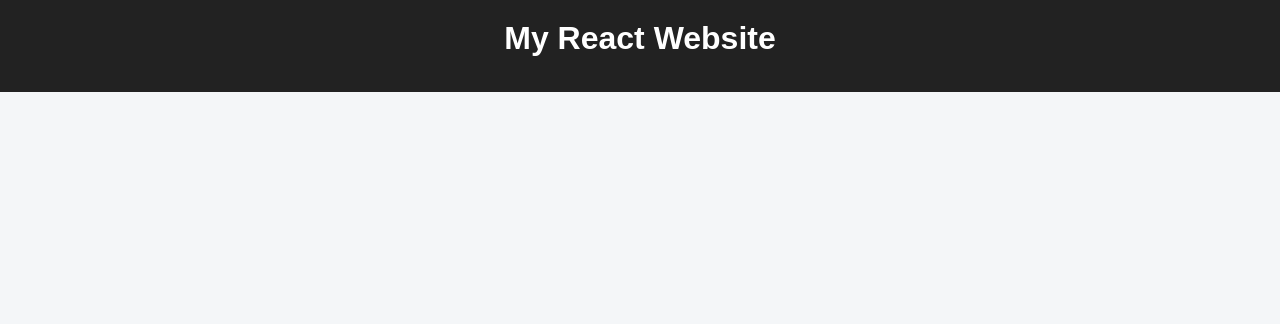
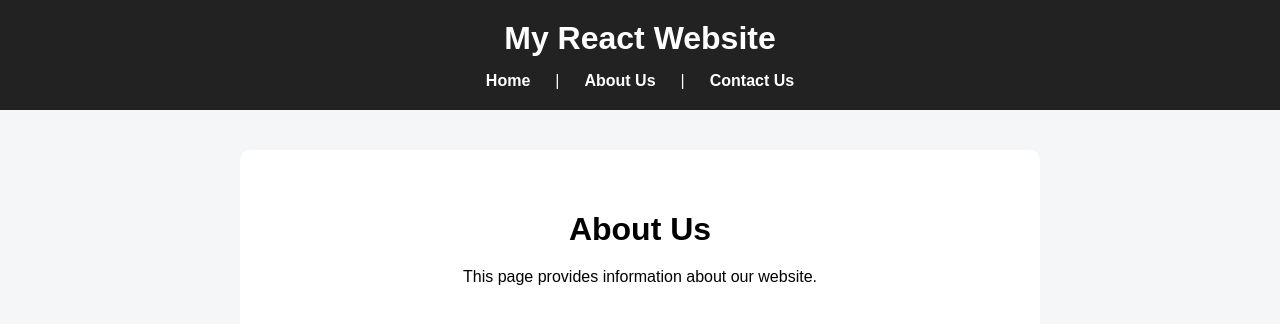
Before and after one commit to SHINSMOHANAN/rjs-16, a React (Create React App) app: page /aboutus in a window 1280 px wide. Shown: the top 324 px of the page. Built offline with nearby package versions, Linux system fonts and the light colour scheme.

Commit message:
Add files via upload

```diff
--- a/package.json
+++ b/package.json
@@ -2,6 +2,7 @@
   "name": "program16-react-router",
   "version": "1.0.0",
   "private": true,
+"homepage": "https://abdulbazeer.github.io/rjs-p16/",
   "dependencies": {
     "@testing-library/jest-dom": "^6.6.3",
     "@testing-library/react": "^16.3.0",
--- /dev/null
+++ b/src/About.js
@@ -0,0 +1,12 @@
+import React from "react";
+
+function About() {
+  return (
+    <div className="page">
+      <h1>About Us</h1>
+      <p>This page provides information about our website.</p>
+    </div>
+  );
+}
+
+export default About;
--- a/src/App.js
+++ b/src/App.js
@@ -1,42 +1,51 @@
 import React from "react";
+import {
+  BrowserRouter,
+  Routes,
+  Route,
+  Link
+} from "react-router-dom";
 
-// TODO: Import the required components from react-router-dom
-// TODO: include the Home component
-// TODO: include the About Us component
-// TODO: include the Contact Us component
+import Home from "./Home";
+import About from "./About";
+import Contacts from "./Contacts";
 
 function App() {
-
   return (
+    <BrowserRouter basename={process.env.NODE_ENV === 'production' ? '/rjs-p16' : ''}>
       <div>
-
         <header>
           <h1>My React Website</h1>
 
           <nav>
-          {/* TODO:
-              Create navigation links for:
-              1. Home
-              2. About Us
-              3. Contact Us
-          */}
+            <Link to="/">Home</Link>
+            {" | "}
+            <Link to="/aboutus">About Us</Link>
+            {" | "}
+            <Link to="/contactus">Contact Us</Link>
           </nav>
         </header>
 
+        <main>
+          <Routes>
+            <Route
+              path="/"
+              element={<Home />}
+            />
 
-      <main>
+            <Route
+              path="/aboutus"
+              element={<About />}
+            />
 
-        {/* TODO:
-            1. Add BrowserRouter
-            2. Add Routes
-            3. Create Route for Home
-            4. Create Route for About Us
-            5. Create Route for Contact Us
-        */}
-
+            <Route
+              path="/contactus"
+              element={<Contacts />}
+            />
+          </Routes>
         </main>
-
       </div>
+    </BrowserRouter>
   );
 }
 
--- /dev/null
+++ b/src/Contacts.js
@@ -0,0 +1,12 @@
+import React from "react";
+
+function Contacts() {
+  return (
+    <div className="page">
+      <h1>Contact Us</h1>
+      <p>You can contact us through this page.</p>
+    </div>
+  );
+}
+
+export default Contacts;
--- /dev/null
+++ b/src/Home.js
@@ -0,0 +1,12 @@
+import React from "react";
+
+function Home() {
+  return (
+    <div className="page">
+      <h1>Home</h1>
+      <p>Welcome to the Home Page.</p>
+    </div>
+  );
+}
+
+export default Home;
```
Also changed, not shown: src/Navigation.js (added, +12 -0 lines), 2 other files (tests, documents, lock files or other folders). Lines whose indentation alone changed are shown as unchanged.
